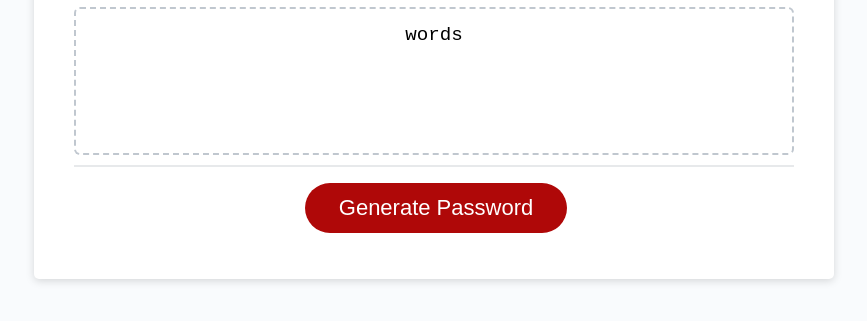
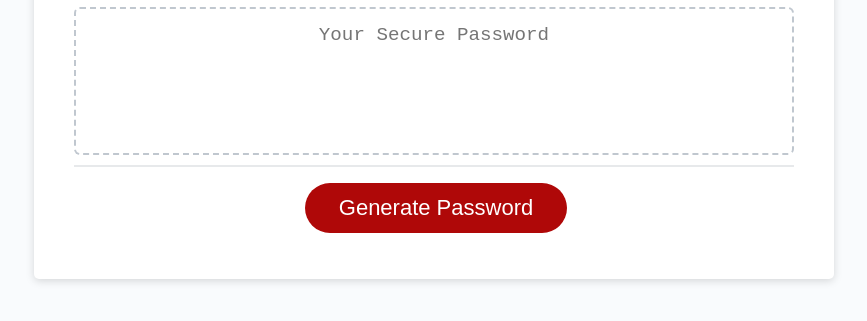
Before and after one commit to davidsackett14/PasswordGenPromptStyle, a plain HTML site: page index.html in a window 1280 px wide. Shown: the part 241-562 px from the top of the page, without its empty margins (206-1073 px from the left). Drawn offline with Linux system fonts and the light colour scheme.

Commit message:
Update index.html
 removed filler text

```diff
--- a/index.html
+++ b/index.html
@@ -22,7 +22,7 @@
             id="password"
             placeholder="Your Secure Password"
             aria-label="Generated Password"
-          >words</textarea>
+          ></textarea>
         </div>
         <div class="card-footer">
           <button id="generate" class="btn">Generate Password</button>
```
